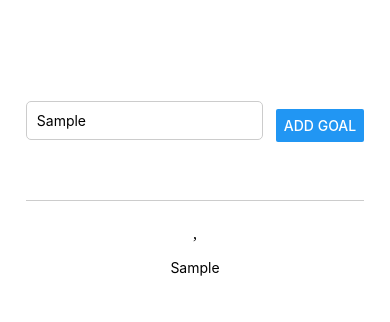
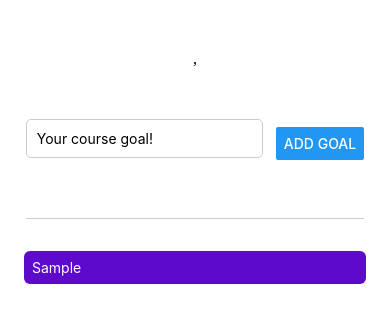
Before and after one commit to alexrodrigues/RNGoalsApp, a React Native app: screen / in a window 390 px wide. Both pictures are taken after typing "Sample" into the empty fields and a click on the button "ADD GOAL". Shown: the top 322 px of the page. Built offline with nearby package versions, Linux system fonts and the light colour scheme.

Commit message:
Refactor goal management by integrating GoalInput and GoalItem components, enhancing the add goal functionality, and replacing the input UI with a FlatList for better goal display.

```diff
--- a/App.js
+++ b/App.js
@@ -1,43 +1,37 @@
 import { StatusBar } from "expo-status-bar";
 import { useState } from "react";
-import {
-  StyleSheet,
-  Text,
-  View,
-  Button,
-  Flexbox,
-  TextInput,
-} from "react-native";
+import { StyleSheet, View, FlatList } from "react-native";
+
+import GoalItem from "./components/GoalItem";
+import GoalInput from "./components/GoalInput";
 
 export default function App() {
-  const [enteredGoalText, setEnteredGoalText] = useState("");
   const [courseGoals, setCourseGoals] = useState([]);
 
-  function goalInputHandler(enteredText) {
-    setEnteredGoalText(enteredText);
-  }
-
-  function addGoalHandler() {
-    setCourseGoals((currentGoals) => [...currentGoals, enteredGoalText]);
+  function addGoalHandler(enteredGoalText) {
+    setCourseGoals((currentGoals) => [
+      ...currentGoals,
+      {
+        text: enteredGoalText,
+        key: Math.random().toString(),
+      },
+    ]);
   }
 
   return (
     <View style={styles.container}>
-      <View style={styles.inputContainer}>
-        <TextInput
-          style={styles.textInput}
-          placeholder="Your course goal!"
-          onChangeText={goalInputHandler}
-        ></TextInput>
-        <Button title="Add Goal" onPress={addGoalHandler} />
-      </View>
       <StatusBar style="auto" />,
+      <GoalInput onAddGoal={addGoalHandler} />
       <View style={styles.goalsContainer}>
-        {courseGoals.map((goal) => (
-          <View style={styles.goalItem} key={goal}>
-            <Text>{goal}</Text>
-          </View>
-        ))}
+        <FlatList
+          data={courseGoals}
+          keyExtractor={(item, index) => {
+            return item.key;
+          }}
+          renderItem={(itemData) => {
+            return <GoalItem text={itemData.item.text} />;
+          }}
+        />
       </View>
     </View>
   );
@@ -54,30 +48,8 @@ const styles = StyleSheet.create({
   text: {
     margin: 16,
   },
-  inputContainer: {
-    flex: 1,
-    flexDirection: "row",
-    justifyContent: "space-between",
-    marginBottom: 24,
-    alignItems: "center",
-    borderBottomWidth: 1,
-    borderBottomColor: "#ccc",
-  },
-  textInput: {
-    borderWidth: 1,
-    borderColor: "#ccc",
-    padding: 10,
-    borderRadius: 5,
-    width: "70%",
-    marginBottom: 10,
-    marginRight: 10,
-  },
   goalsContainer: {
+    width: "100%",
     flex: 4,
   },
-  goalItem: {
-    margin: 8,
-    padding: 8,
-    borderRadius: 6,
-  },
 });
--- /dev/null
+++ b/components/GoalInput.js
@@ -0,0 +1,50 @@
+import { StyleSheet, View, TextInput, Button } from "react-native";
+import { useState } from "react";
+
+function GoalInput(props) {
+  const [enteredGoalText, setEnteredGoalText] = useState();
+
+  function goalInputHandler(enteredText) {
+    setEnteredGoalText(enteredText);
+  }
+
+  function addGoalHandler() {
+    props.onAddGoal(enteredGoalText);
+    setEnteredGoalText("");
+  }
+
+  return (
+    <View style={styles.inputContainer}>
+      <TextInput
+        style={styles.textInput}
+        placeholder="Your course goal!"
+        onChangeText={goalInputHandler}
+        value={enteredGoalText}
+      ></TextInput>
+      <Button title="Add Goal" onPress={addGoalHandler} />
+    </View>
+  );
+}
+
+const styles = StyleSheet.create({
+  inputContainer: {
+    flex: 1,
+    flexDirection: "row",
+    justifyContent: "space-between",
+    marginBottom: 24,
+    alignItems: "center",
+    borderBottomWidth: 1,
+    borderBottomColor: "#ccc",
+  },
+  textInput: {
+    borderWidth: 1,
+    borderColor: "#ccc",
+    padding: 10,
+    borderRadius: 5,
+    width: "70%",
+    marginBottom: 10,
+    marginRight: 10,
+  },
+});
+
+export default GoalInput;
--- /dev/null
+++ b/components/GoalItem.js
@@ -0,0 +1,23 @@
+import { StyleSheet, View, Text } from "react-native";
+
+function GoalItem(props) {
+  return (
+    <View style={styles.goalItem}>
+      <Text style={styles.goalText}>{props.text}</Text>
+    </View>
+  );
+}
+
+export default GoalItem;
+
+const styles = StyleSheet.create({
+  goalItem: {
+    margin: 8,
+    padding: 8,
+    borderRadius: 6,
+    backgroundColor: "#5e0acc",
+  },
+  goalText: {
+    color: "white",
+  },
+});
```
